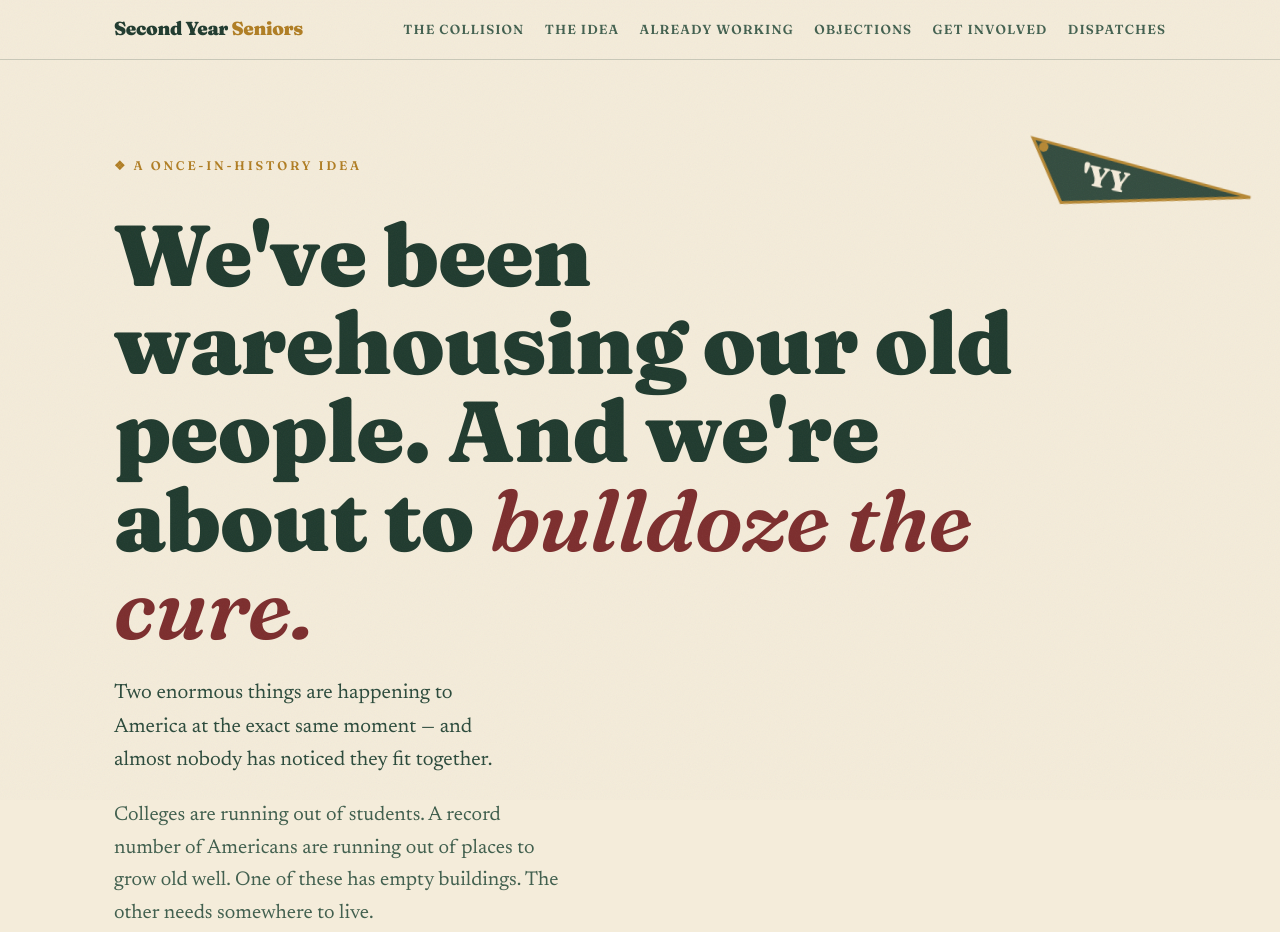
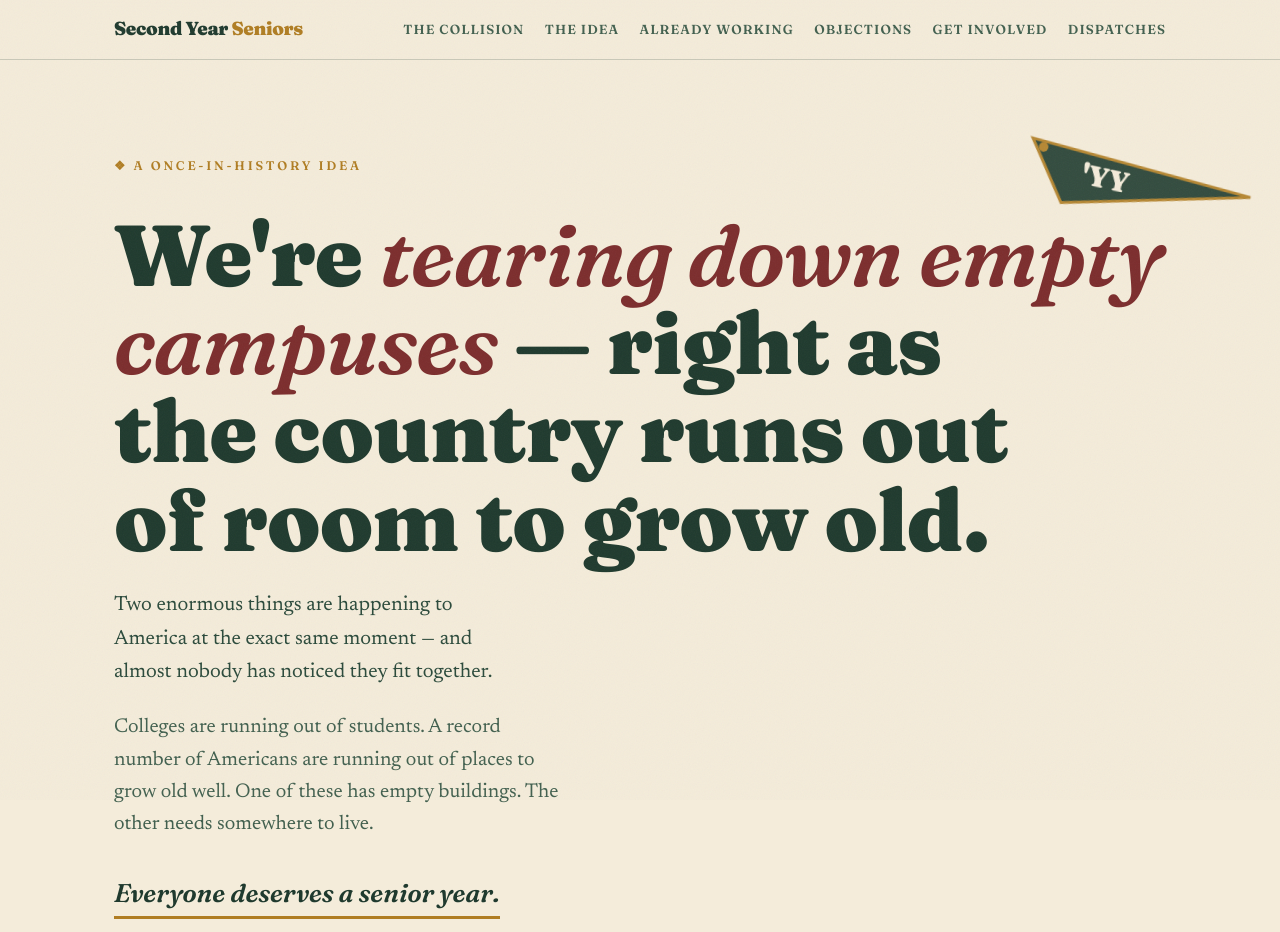
Before and after one commit to adaliaworks/secondyearseniors-com, a plain HTML site: page index.html in a window 1280 px wide. Shown: the top 932 px of the page. Drawn offline with Linux system fonts and the light colour scheme.

Commit message:
Update index.html

```diff
--- a/index.html
+++ b/index.html
@@ -11,6 +11,7 @@
 <meta property="og:description" content="We've been warehousing our old people. And we're about to bulldoze the cure. The case for turning failing campuses into homes for the Peak 65 generation.">
 <meta property="og:site_name" content="Second Year Seniors">
 <meta name="twitter:card" content="summary_large_image">
+<link rel="alternate" type="application/rss+xml" title="Second Year Seniors — Dispatches" href="/feed.xml">
 <link rel="preconnect" href="https://fonts.googleapis.com">
 <link rel="preconnect" href="https://fonts.gstatic.com" crossorigin>
 <link href="https://fonts.googleapis.com/css2?family=Fraunces:ital,opsz,wght@0,9..144,400;0,9..144,500;0,9..144,600;0,9..144,900;1,9..144,400;1,9..144,600&family=Newsreader:ital,opsz,wght@0,6..72,400;0,6..72,500;0,6..72,600;1,6..72,400&display=swap" rel="stylesheet">
@@ -94,7 +95,7 @@
 
   /* HERO */
   .hero{padding-top:clamp(56px,7vw,96px);padding-bottom:clamp(48px,6vw,84px);position:relative;}
-  .hero h1{font-size:clamp(2.6rem,7.2vw,5.4rem);max-width:16ch;margin:.2em 0 .1em;}
+  .hero h1{font-size:clamp(2.6rem,7.2vw,5.4rem);max-width:20ch;margin:.2em 0 .1em;text-wrap:balance;}
   .hero h1 .kill{color:var(--oxblood);font-style:italic;}
   .hero .lede{font-size:clamp(1.15rem,1.6vw,1.45rem);max-width:34ch;margin:1.6rem 0 0;color:var(--ink-2);}
   .hero .three{margin:1.4rem 0 0;max-width:40ch;color:var(--ink-soft);}
@@ -271,7 +272,7 @@
 <section class="hero" id="top">
   <div class="wrap stagger">
     <span class="eyebrow">A once-in-history idea</span>
-    <h1>We've been warehousing our old people. And we're about to <span class="kill">bulldoze the cure.</span></h1>
+    <h1>We're <span class="kill">tearing down empty campuses</span> — right as the country runs out of room to grow old.</h1>
     <p class="lede">Two enormous things are happening to America at the exact same moment — and almost nobody has noticed they fit together.</p>
     <p class="three">Colleges are running out of students. A record number of Americans are running out of places to grow old well. One of these has empty buildings. The other needs somewhere to live.</p>
     <div>
@@ -430,7 +431,7 @@
 
     <div class="newflag reveal">
       <h3>So what's actually new here?</h3>
-      <p style="margin:0;">Look closely: almost all of these are bolted onto <strong>thriving, often prestigious</strong> schools — and most are pricey, ground-up construction. (<a href="https://www.kiplinger.com/retirement/happy-retirement/is-a-university-retirement-community-right-for-you" target="_blank" rel="noopener">Kiplinger</a>) The model has been treated as a luxury for winners. We're proposing it as a rescue for the losers — and a far cheaper one, because the buildings already exist. <strong>The distressed colleges aren't the obstacle to this idea. They're the supply.</strong></p>
+      <p style="margin:0;">Look closely: almost all of these are bolted onto <strong>thriving, often prestigious</strong> schools — and most are pricey, ground-up construction. (<a href="https://www.kiplinger.com/retirement/happy-retirement/is-a-university-retirement-community-right-for-you" target="_blank" rel="noopener">Kiplinger</a>) The model has been treated as a luxury for winners. We're proposing it as a rescue for the rest — and a far cheaper one, because the buildings already exist. <strong>Distressed colleges aren't the obstacle to this idea. They're the supply.</strong></p>
     </div>
   </div>
 </section>
```
